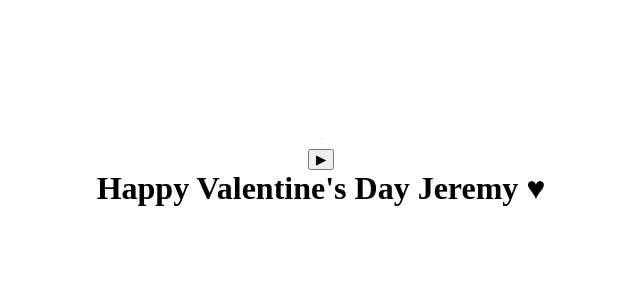
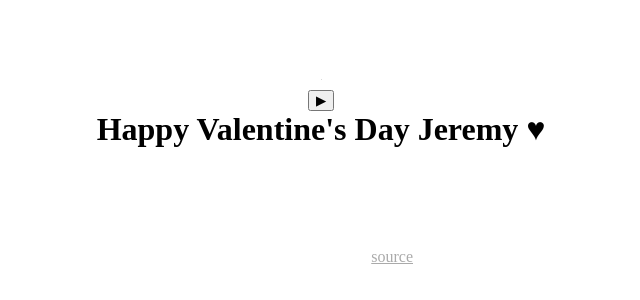
Before and after one commit to cmurphy/v.rs, a website built with webpack: page www/index.html in a window 1280 px wide. Shown: the part 236-536 px from the top of the page, without its empty margins (327-967 px from the left). Built offline with nearby package versions, Linux system fonts and the light colour scheme; what v-rs would draw is missing.

Commit message:
add readme and link to source

```diff
--- a/www/index.html
+++ b/www/index.html
@@ -21,12 +21,22 @@
       canvas {
         margin-bottom: 10px;
       }
+      div#footer {
+        width: 30%;
+        text-align: right;
+        padding-right: 200px;
+        padding-top: 100px;
+      }
+      div#footer a {
+        color: #aaa;
+      }
     </style>
   </head>
   <body>
     <canvas id="game-of-life-canvas"></canvas>
     <button id="play-pause"></button>
     <h1>Happy Valentine's Day Jeremy ♥</h1>
+    <div id="footer"><a href="https://github.com/cmurphy/v.rs">source</a></div>
     <script src="./bootstrap.js"></script>
   </body>
 </html>
```
Also changed, not shown: README.md.
